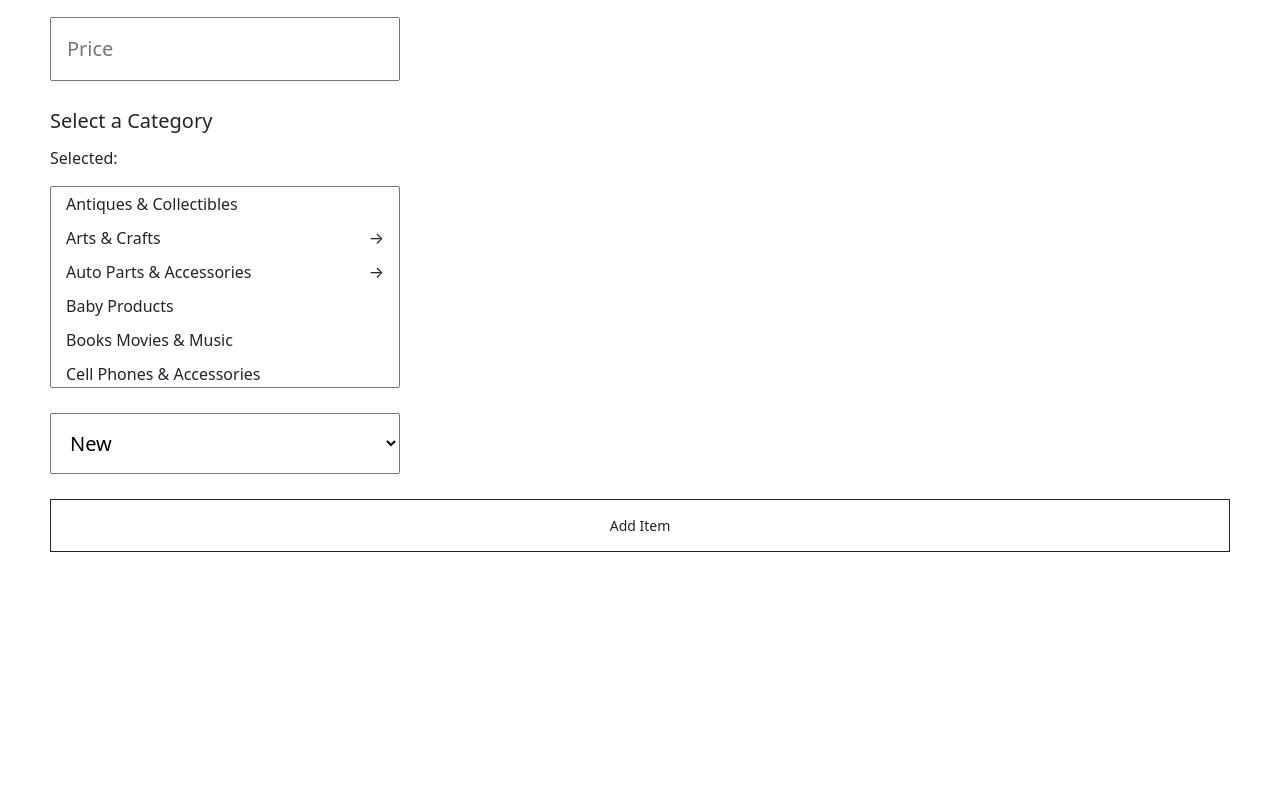
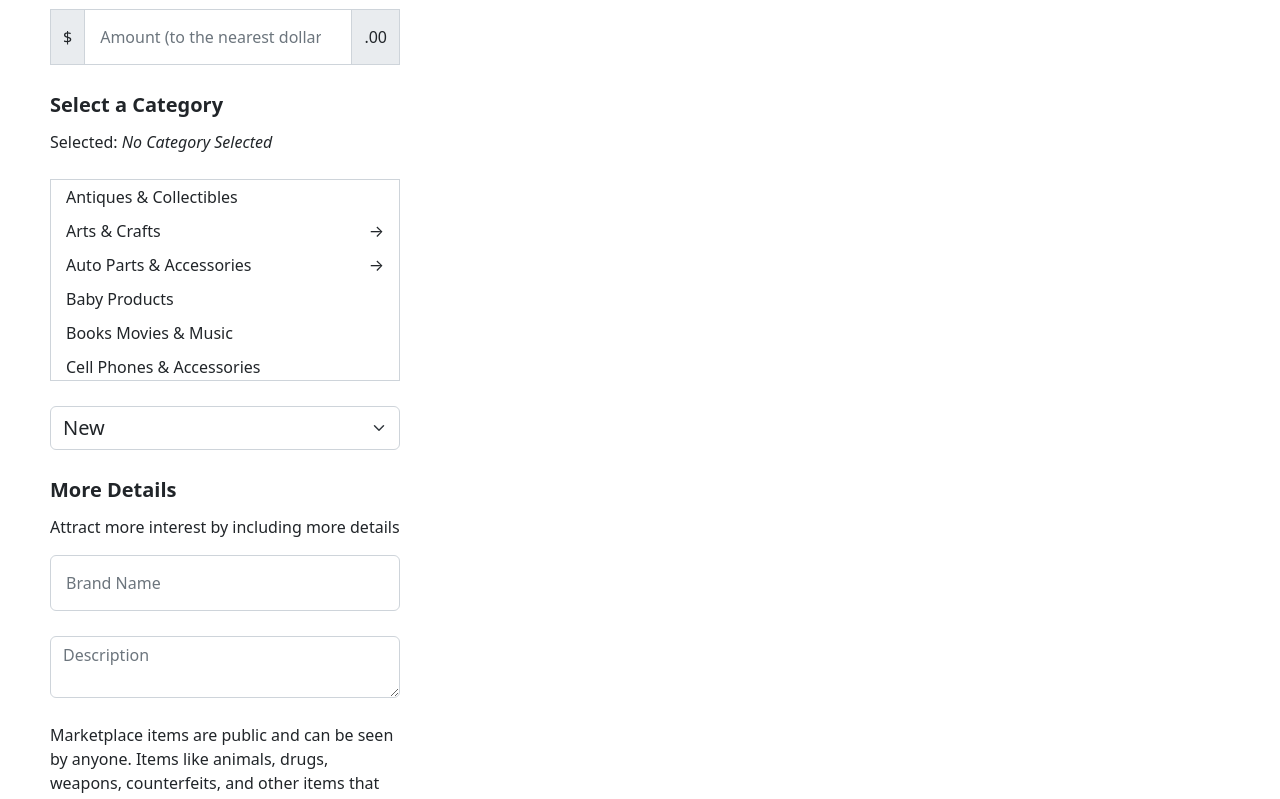
Before and after one commit to nykooi1/mp, a React (Create React App) app in the folder marketplace/site/: page /AddItem in a window 1280 px wide. Shown: the part 500-1299 px from the top of the page. Before the commit the page ends 1152 px from the top, so only its background shows below. Built offline with nearby package versions, Linux system fonts and the light colour scheme.

Commit message:
form mvp complete

```diff
--- a/marketplace/site/src/components/AddItem.js
+++ b/marketplace/site/src/components/AddItem.js
@@ -1,9 +1,9 @@
-import React, {useCallback, useState} from 'react';
+import React, {useState} from 'react';
 
 import "./css/AddItem.css";
 import { useForm } from "react-hook-form";
 
-import Button from 'react-bootstrap/Button'
+// import Button from 'react-bootstrap/Button'
 
 //import the category selector component
 import CategorySelector from './CategorySelector';
@@ -13,8 +13,8 @@ import ImagePreviewComponent from './ImagePreviewComponent';
 
 function AddItem() {
 
-    //store image urls
-    const [imageSources, setImageSources] = useState([]);
+    //store the actual image object
+    const [imageObjects, setImageObjects] = useState([]);
 
     //ASYNC form handling state
     const { register, handleSubmit } = useForm();
@@ -24,6 +24,12 @@ function AddItem() {
 
         //debug
         console.log(formData);
+
+        //append category
+        formData["category"] = selectedCategory;
+
+        //append images
+        formData["images"] = imageObjects;
 
         //create post request
         const itemPostRequest = {
@@ -42,18 +48,14 @@ function AddItem() {
     //add item image
     function addItemImage(event){
         const [file] = document.getElementById("addImageInput").files;
-        if (file) {
-            var url = URL.createObjectURL(file);
-            console.log(url);
-            setImageSources([...imageSources, url]);
-        }
+        setImageObjects([...imageObjects, file]);
     }
 
     //remove item from the state
-    function removeItemImage(url){
+    function removeItemImage(name){
         //filter to allow all image sources that are not equal to the one to be deleted.
-        setImageSources((imageSources) =>
-            imageSources.filter((source) => source !== url));
+        setImageObjects((imageObjects) =>
+            imageObjects.filter((object) => object.name !== name));
     }
 
     /*
@@ -121,6 +123,9 @@ function AddItem() {
     //initially push the entire thing so that I am looping through the highest level
     const [categoryStack, setCategoryStack] = useState([categoryOptions]);
 
+    //maintain the selected category
+    const [selectedCategory, setSelectedCategory] = useState("");
+
     //function to handle navigation back to the parent object
     function navigateBack(){
 
@@ -148,7 +153,7 @@ function AddItem() {
 
         //find the child object from the id
         for(var i = 0; i < top.length; i++){
-            if(top[i]["id"] == id){
+            if(top[i]["id"] === id){
                 child = top[i]["children"];
             }
         }
@@ -162,10 +167,20 @@ function AddItem() {
     function atRoot(){
         //get the top of the stack
         var top = categoryStack[categoryStack.length - 1];
-        if(top[0].id == '1'){
+        if(top[0].id === '1'){
             return true;
         }
         return false;
+    }
+
+    //set the selected category
+    function selectCategory(label){
+        //set the state
+        setSelectedCategory(label);
+        //remove everything from the category stack
+        var copy = [...categoryStack];
+        copy.length = 1;
+        setCategoryStack(copy);
     }
 
     return (
@@ -187,10 +202,10 @@ function AddItem() {
                 </form>
 
                 {/* show the number of images selected (maximum 10) */}
-                <p>{imageSources.length} / 10 selected</p>
+                <p>{imageObjects.length} / 10 selected</p>
 
                 {/* display the actual images (conditional rendering) */}
-                {imageSources.length === 0 ? null : (
+                {imageObjects.length === 0 ? null : (
 
                     <div>
                         {/* bootstrap container column */}
@@ -198,9 +213,9 @@ function AddItem() {
                             <div className="row">
                                 {
                                     /* the images will actually be stored in bootstrap columns... */
-                                    imageSources.map((data, index) => (
+                                    imageObjects.map((data, index) => (
                                         <div className="col-3 imageCol">
-                                            <ImagePreviewComponent src={data} removeItemImage={removeItemImage} />
+                                            <ImagePreviewComponent key={"thumbnail" + index} imageObject={data} removeItemImage={removeItemImage} />
                                         </div>
                                     ))
                                 }
@@ -221,16 +236,28 @@ function AddItem() {
             <form onSubmit={handleSubmit(submitItem)} className="itemDetailsForm">
 
                 <div className="fieldContainer">
-                    <input {...register("title")} id="title" placeholder="Title" required></input>
+                    <input className="form-control" {...register("title")} id="title" placeholder="Title" required></input>
                 </div>
 
                 <div className="fieldContainer">
-                    <input {...register("price")} id="price" placeholder="Price" required></input>
+                    <div className="input-group">
+                        <div className="input-group-prepend">
+                            <span className="input-group-text">$</span>
+                        </div>
+                        <input {...register("price")} type="number" className="form-control" placeholder="Amount (to the nearest dollar)" />
+                        <div className="input-group-append">
+                            <span className="input-group-text">.00</span>
+                        </div>
+                    </div>
                 </div>
 
-                <label>Select a Category</label>
+                <label><strong>Select a Category</strong></label>
 
-                <p>Selected:</p>
+                <div className="fieldContainer">
+                    <p>Selected: {selectedCategory !== "" ? selectedCategory : <i>No Category Selected</i>}</p>
+                    {selectedCategory !== "" ? <div className="removeCategoryButton" onClick={() => setSelectedCategory("")}>X</div> : <></>}
+                </div>
+
 
                 <div className="fieldContainer categorySelectorContainer">
                     {/* display what is currently selected */}
@@ -240,12 +267,12 @@ function AddItem() {
                     }
                     {/* scrollable selector */}
                     <div className="categorySelector">
-                        <CategorySelector categoryStack={categoryStack} navigateBack={navigateBack} navigateTo={navigateTo} />
+                        <CategorySelector categoryStack={categoryStack} navigateBack={navigateBack} navigateTo={navigateTo} selectCategory={selectCategory} />
                     </div>
                 </div>
 
                 <div className="fieldContainer">
-                    <select {...register("condition")} placeholder="Condition" defaultValue="Condition" required>
+                    <select className="form-select" {...register("condition")} placeholder="Condition" defaultValue="Condition" required>
                         <option value="new">New</option>
                         <option value="used-like-new">Used - Like New</option>
                         <option value="used-good">Used - Good</option>
@@ -253,7 +280,24 @@ function AddItem() {
                     </select>
                 </div>
 
-                <input className="btn btn-outline-dark submitItem" type="submit" value="Add Item"></input>
+                <label><strong>More Details</strong></label>
+                <p>Attract more interest by including more details</p>
+
+                <div className="fieldContainer">
+                    <input className="form-control" {...register("brand")} id="brand" placeholder="Brand Name" required></input>
+                </div>
+
+                <div className="fieldContainer">
+                    <textarea className="form-control" placeholder="Description" {...register("description")}></textarea>
+                </div>
+
+                <div className="fieldContainer">
+                Marketplace items are public and can be seen by anyone.
+                Items like animals, drugs, weapons, counterfeits, and other items that infringe intellectual property aren't allowed on Marketplace.
+                See our Commerce Policies.
+                </div>
+
+                <input className="btn btn-outline-dark submitItem" type="submit" value="Publish Item"></input>
 
             </form>
 
--- a/marketplace/site/src/components/CategorySelector.js
+++ b/marketplace/site/src/components/CategorySelector.js
@@ -3,7 +3,7 @@ import React from 'react';
 import "./css/CategorySelector.css";
 
 //takes in the image url and the function to be able to remove the (current) image (aka removing itself)
-function CategorySelector({categoryStack, navigateTo}) {
+function CategorySelector({categoryStack, navigateTo, selectCategory}) {
 
     /*
 
@@ -23,7 +23,11 @@ function CategorySelector({categoryStack, navigateTo}) {
                 //get the top of the stack & create the rows
                 categoryStack[categoryStack.length - 1]?.map(category =>
                     //only add the onclick if there are children
-                    <div key={category["id"]} className="categoryRow" onClick={() => category["children"].length > 0 ? navigateTo(category["id"]) : null}>
+                    <div key={category["id"]} className="categoryRow" onClick={
+
+                            () => category["children"].length > 0 ? navigateTo(category["id"]) : selectCategory(category["label"])
+
+                        }>
 
                         {/* display the label */}
                         {category["label"]}
--- a/marketplace/site/src/components/ImagePreviewComponent.js
+++ b/marketplace/site/src/components/ImagePreviewComponent.js
@@ -3,18 +3,24 @@ import React from 'react';
 import "./css/ImagePreview.css";
 
 //takes in the image url and the function to be able to remove the (current) image (aka removing itself)
-function ImagePreviewComponent({src, removeItemImage}) {
+function ImagePreviewComponent({imageObject, removeItemImage}) {
+
+    //get url from file
+    function url(file){
+        var url = URL.createObjectURL(file);
+        return url;
+    }
 
     //styling for the "thumbnail"
     const css = {
-        backgroundImage: `url(${src})`,
+        backgroundImage: `url(${url(imageObject)})`,
         backgroundSize: 'cover', // Optional: Adjust the background size as needed
         backgroundPosition: 'center', // Optional: Adjust the background position as needed
       };
 
     return(
         <div className="itemImageContainer" style={css}>
-            <div className="itemImageRemoveIcon" onClick={() => removeItemImage(src)}>X</div>
+            <div className="itemImageRemoveIcon" onClick={() => removeItemImage(imageObject.name)}>X</div>
             {/* <img className="itemImage" src={src} /> */}
         </div>
     );
--- a/marketplace/site/src/components/css/AddItem.css
+++ b/marketplace/site/src/components/css/AddItem.css
@@ -16,9 +16,6 @@ input, textarea, label{
 
 input, textarea {
     padding: 5px 10px;
-}
-
-input, textarea{
     width: 100%;
 }
 
@@ -49,11 +46,12 @@ input[type="file"] {
 .fieldContainer{
     margin-bottom: 25px;
     width: 350px;
+    position: relative;
 }
 
 .itemDetailsForm input, select{
     width: 100%;
-    font-size: 20px;
+    font-size: 16px;
     padding: 15px;
 }
 
@@ -72,11 +70,23 @@ input[type="file"] {
 }
 
 .categorySelectorContainer{
-    border: 1px solid #767676;
-    border-radius: 2px;
+    border: 1px solid #ced4da;
 }
 
 .backButton{
     font-size: 16px;
     padding: 10px;
 }
+
+.removeCategoryButton{
+    position: absolute;
+    top: 50%;
+    transform: translateY(-50%);
+    cursor: pointer;
+    right: 0px;
+}
+
+.input-group-text{
+    height: 100%;
+    border-radius: 0px !important;
+}
```
